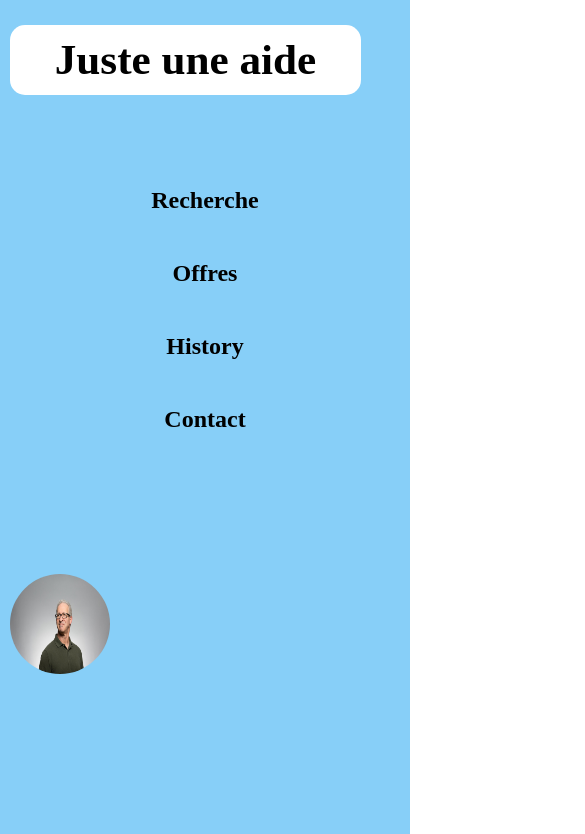
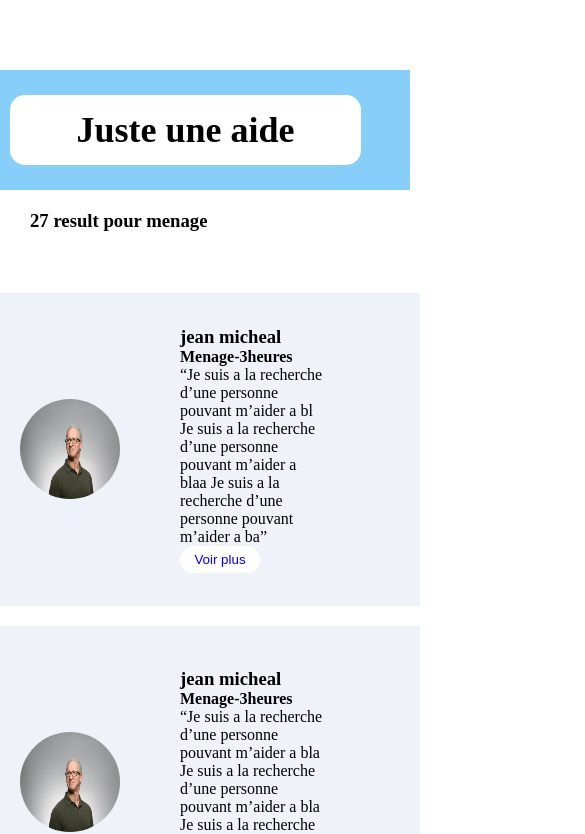
Before and after one commit to Ismail51/jua-front, a React (Create React App) app: page /Recherche in a window 390 px wide. Shown: the top 834 px of the page, 585 px wide, since content can reach past the window. Built offline with nearby package versions, Linux system fonts and the light colour scheme.

Commit message:
create form

```diff
--- a/package.json
+++ b/package.json
@@ -9,8 +9,10 @@
     "@testing-library/jest-dom": "^5.16.4",
     "@testing-library/react": "^13.2.0",
     "@testing-library/user-event": "^13.5.0",
+    "axios": "^0.27.2",
     "react": "^18.1.0",
     "react-dom": "^18.1.0",
+    "react-hook-form": "^7.31.2",
     "react-router-dom": "^6.3.0",
     "react-scripts": "5.0.1",
     "web-vitals": "^2.1.4"
--- a/src/App.css
+++ b/src/App.css
@@ -1,14 +1,19 @@
 *{
     margin: 0;
+}
+a{
+    text-decoration: none;
 }
 
 .navbar{
     padding: 10px;
     text-align: center;
     line-height: 70px;
-    background-color: #87CFF8;
-    min-width: 20%;
+    background-color: #87cff8;
+    width: 320px;
+    flex-shrink: 0;
     height: 100vh;
+    position: fixed;
 }
 .navbar a:hover{
     background-color:  #EFF3F9;
@@ -18,13 +23,11 @@
    margin-top: 0px;
 
 }
-.top{
 
-}
 .top{
     width: 90%;
     font-weight: bolder;
-    font-size:1.8rem;
+    font-size: 1.5rem;
     color: black;
     background-color:white;
     border: 1 solid;
@@ -37,12 +40,9 @@
     list-style: none;
 }
 .navbar a {
-
-    text-decoration: none;
     color: black;
     font-size: 1.5rem;
     font-weight: bold;
-
 }
 
 .profile{
@@ -60,6 +60,7 @@ display: flex;
 }
 .main-div{
     display:flex;
+
 }
 .head-div{
     display: flex;
@@ -68,11 +69,10 @@ display: flex;
     background-color: #EFF3F9;
     width: 100%;
 }
-.head-div h1{
-    margin-top: 10px;
-    margin-left: 20px;
-    font-size: 3rem;
+.search{
+    margin-left: 320px;
 }
+
 .search-div{
     margin: 70px 0px;
     display: flex;
@@ -80,9 +80,11 @@ display: flex;
     justify-content: center;
     height: 40px;
 
+
 }
 .search-div label{
-    font-size: 1.5rem;
+    font-weight: bold;
+    font-size: 2.5rem;
     padding-right: 10px;
 
 }
@@ -91,10 +93,13 @@ display: flex;
     padding-left: 30px;
 }
  #lists{
-    height: 40px;
+     text-align: center;
+    height: 50px;
     width: 60vh;
     border-radius: 20px;
+    font-size: 1.5rem;
 }
+
 .container{
     width: 100%;
     margin-top: 6vh;
@@ -104,6 +109,7 @@ display: flex;
 }
 
 .card-body{
+    padding: 20px;
     height: 30vh;
     width: 80%;
     display: flex;
@@ -136,6 +142,7 @@ display: flex;
    background-color: white;
    padding: 6px;
    width: 80px;
+   text-decoration: none;
 }
 
 .section-left img{
@@ -213,9 +220,37 @@ display: flex;
     }
     .navbar{
         width: 100%;
+        height: 100px;
     }
-    #profile{
+    .profile, .navbar ul{
         display: none;
+
     }
 
 }
+@media screen and (max-width: 1122px){
+
+    #lists{
+        width: 100%;
+    }
+    .search-div{
+        display: block;
+    }
+
+   .btn{
+        display: block;
+    }
+    .card-body{
+       line-height: normal;
+    }
+}
+@media screen and (max-width: 500px){
+    .card-body{
+        width: 100%;
+        margin: 10px;
+        padding: 30px;
+     }
+     .search{
+         margin-left: 0;
+     }
+ }
--- a/src/App.js
+++ b/src/App.js
@@ -1,13 +1,15 @@
 import React from "react"
 import './App.css';
+import './offres.css';
+import './Form.css';
 import Recherche from "./components/Recherche";
 import Offres from "./components/Offres";
-import Contact from "./components/Contact";
 import Profil from "./components/profil";
 import Home from "./components/Home";
-import ServicesRendu from "./components/servicesRendu";
+import Form from "./components/Form";
 import VoirPlus from "./components/voirPlus";
 import { BrowserRouter, Routes, Route } from "react-router-dom";
+
 
 
 export default function App() {
@@ -16,12 +18,11 @@ export default function App() {
     <BrowserRouter>
       <Routes>
         <Route path="/" element={<Home />}></Route>
+        <Route path="/Recherche" element={<Recherche />}></Route>
         <Route path="/Profil" element={<Profil />}></Route>
         <Route path="/Offres" element={<Offres />}></Route>
-        <Route path="/ServicesRendu" element={<ServicesRendu />}></Route>
-        <Route path="/Contact" element={<Contact />}></Route>
         <Route path="/VoirPlus" element={<VoirPlus />}></Route>
-        <Route path="/Recherche" element={<Recherche />}></Route>
+        <Route path="/Form" element={<Form />}></Route>
       </Routes>
     </BrowserRouter>
 
--- /dev/null
+++ b/src/Form.css
@@ -0,0 +1,20 @@
+input[type=text], select, textarea {
+    width: 100%;
+    padding: 12px;
+    border: 1px solid #ccc;
+    border-radius: 4px;
+    background-color: #EFF3F9;
+    box-sizing: border-box;
+    margin-top: 6px;
+    margin-bottom: 16px;
+    resize: vertical
+  }
+
+  input[type=submit] {
+  background-color: #04AA6D;
+  color: white;
+  padding: 12px 20px;
+  border: none;
+  border-radius: 4px;
+  cursor: pointer;
+}
--- a/src/components/Contact.jsx
+++ /dev/null
@@ -1,7 +0,0 @@
-import React from 'react'
-
-export default function Contact() {
-  return (
-    <div>Contact</div>
-  )
-}
--- /dev/null
+++ b/src/components/Form.jsx
@@ -0,0 +1,48 @@
+import React from 'react'
+import Navbar from './Navbar'
+import { useForm } from "react-hook-form";
+import axios from 'axios';
+
+
+export default function Form() {
+
+    const { register, handleSubmit, formState} = useForm();
+    const { errors } = formState;
+    const onSubmit = (data) => {
+        const newOffer = {
+          created_by: "628b8fc1ef7f6357ebbd4198",
+          description: data.description,
+          offerType : data.service,
+          is_active : true
+        }
+        axios.post("http://localhost:3002/offers", newOffer).then(info => {
+          console.log(info)
+        })
+        console.log('Faire quelque chose au submit des', data)
+      };
+
+  return (
+    <div className="main-div">
+        <Navbar/>
+        <div className="container">
+            <form onSubmit={handleSubmit(onSubmit)}>
+
+                <label htmlFor="service">Service</label>
+                <select {...register('service', {required: 'You need to enter the description' })} id="service" name="service">
+                <option  disabled value> -- select an option -- </option>
+                <option value="menage">Menage</option>
+                <option value="informatique">Informatique</option>
+                <option value="demanage">Demanagement</option>
+                </select>
+
+                <label htmlFor="message">Message</label>
+
+                <textarea {...register('description', {required: 'You need to enter the description' })} id="description"  name="description" placeholder="ecrite ici.." style={{height:"300px"}}></textarea>
+                <p> {errors.description && errors.description.message} </p>
+                <input type="submit" value="Submit"/>
+
+            </form>
+         </div>
+    </div>
+  )
+}
--- a/src/components/Navbar.jsx
+++ b/src/components/Navbar.jsx
@@ -11,10 +11,9 @@ function Navbar() {
           </div>
             <ul>
                 <li className="hover"><NavLink to="/recherche">Recherche</NavLink></li>
-                <li className="hover"><NavLink to="/Offres">Offres</NavLink></li>
+                <li className="hover"><NavLink to="/offres">Offres</NavLink></li>
                 <li className="hover"><NavLink to="/history">History</NavLink></li>
-                <li className="hover"><NavLink to="/contact">Contact</NavLink></li>
-
+                <li className="hover"><NavLink to="/form">Form</NavLink></li>
             </ul>
           <div className="profile">
               <div>
--- a/src/components/Offres.jsx
+++ b/src/components/Offres.jsx
@@ -1,7 +1,17 @@
-import React from 'react'
+import React, { useEffect, useState } from 'react'
 import Navbar from './Navbar'
+import axios from 'axios';
+
 
 export default function Offres() {
+  const [offer, setOffer]= useState([]);
+useEffect(() => {
+   axios.get("http://localhost:3002/offers").then(data =>{
+     console.log(data);
+     setOffer(data.data);
+   })
+}, []);
+
   return (
     <div className="main-div">
         <Navbar/>
--- a/src/components/Recherche.jsx
+++ b/src/components/Recherche.jsx
@@ -8,18 +8,16 @@ export default function Recherche() {
     <div className="main-div">
             <Navbar/>
                 <div className="search">
-                    <div className="head-div">
-                    <h1>Rechercher</h1>
-                        <div className="search-div">
-                        <label forHTML="lists">Liste des taches</label>
+                    <div className="search-div">
+                        <label htmlFor="lists">Liste des taches</label>
                             <select id="lists">
+                            <option  disabled selected value> -- select an option -- </option>
                             <option value="menage">Menage</option>
                             <option value="demanage">Demenage</option>
                             <option value="informatiqe">Informatique</option>
                             <option value="accompagne">Accompagne</option>
                             </select>
                             <FontAwesomeIcon icon="fa-solid fa-magnifying-glass" />
-                        </div>
                     </div>
                     <div className="div-option">
                       <h3>27 result pour menage</h3>
@@ -35,7 +33,7 @@ export default function Recherche() {
                                 <p>“Je suis a la recherche d’une personne pouvant m’aider a bl Je suis a la recherche d’une personne pouvant m’aider a blaa
                                 Je suis a la recherche d’une personne pouvant m’aider a ba”</p>
                                 <div className="btn">
-                                <NavLink to="/VoirPlus">Voir plus</NavLink>
+                                    <button><NavLink to="/VoirPlus">Voir plus</NavLink></button>
                                 </div>
                             </div>
                         </div>
@@ -47,7 +45,7 @@ export default function Recherche() {
                                 <p>“Je suis a la recherche d’une personne pouvant m’aider a bla Je suis a la recherche d’une personne pouvant m’aider a bla
                                 Je suis a la recherche d’une personne pouvant m’aider a ba”</p>
                                 <div className="btn">
-                                    <button>Voir plus</button>
+                                    <button><NavLink to="/VoirPlus">Voir plus</NavLink></button>
                                 </div>
                             </div>
                         </div>
--- a/src/components/servicesRendu.jsx
+++ /dev/null
@@ -1,7 +0,0 @@
-import React from 'react'
-
-export default function servicesRendu() {
-  return (
-    <div>servicesRendu</div>
-  )
-}
--- a/src/offres.css
+++ b/src/offres.css
@@ -1,6 +1,6 @@
 .section-body{
     display: flex;
-
+    margin-left: 320px;
 }
 
 .section-left img{
```
Also changed, not shown: 1 other file (tests, documents, lock files or other folders).
